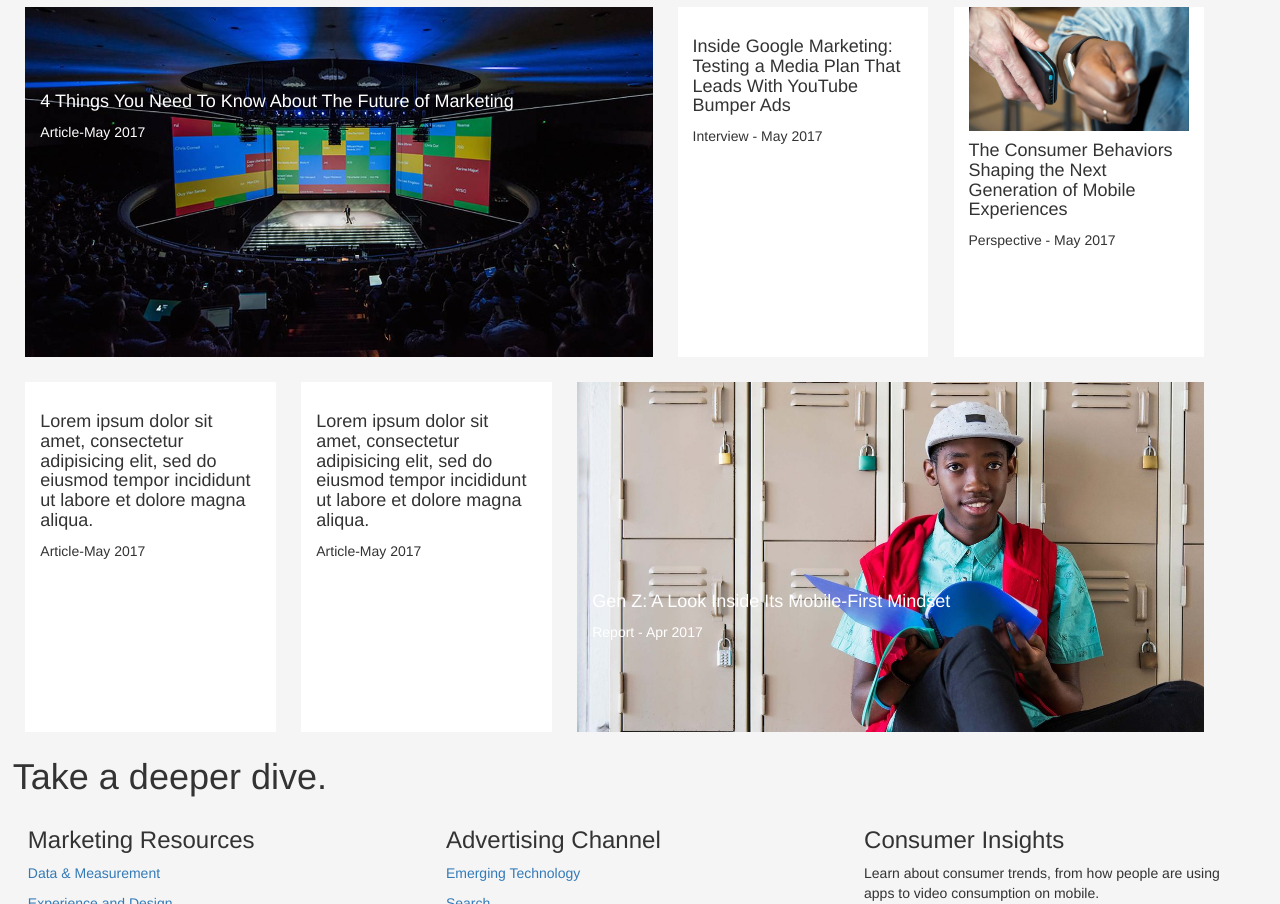
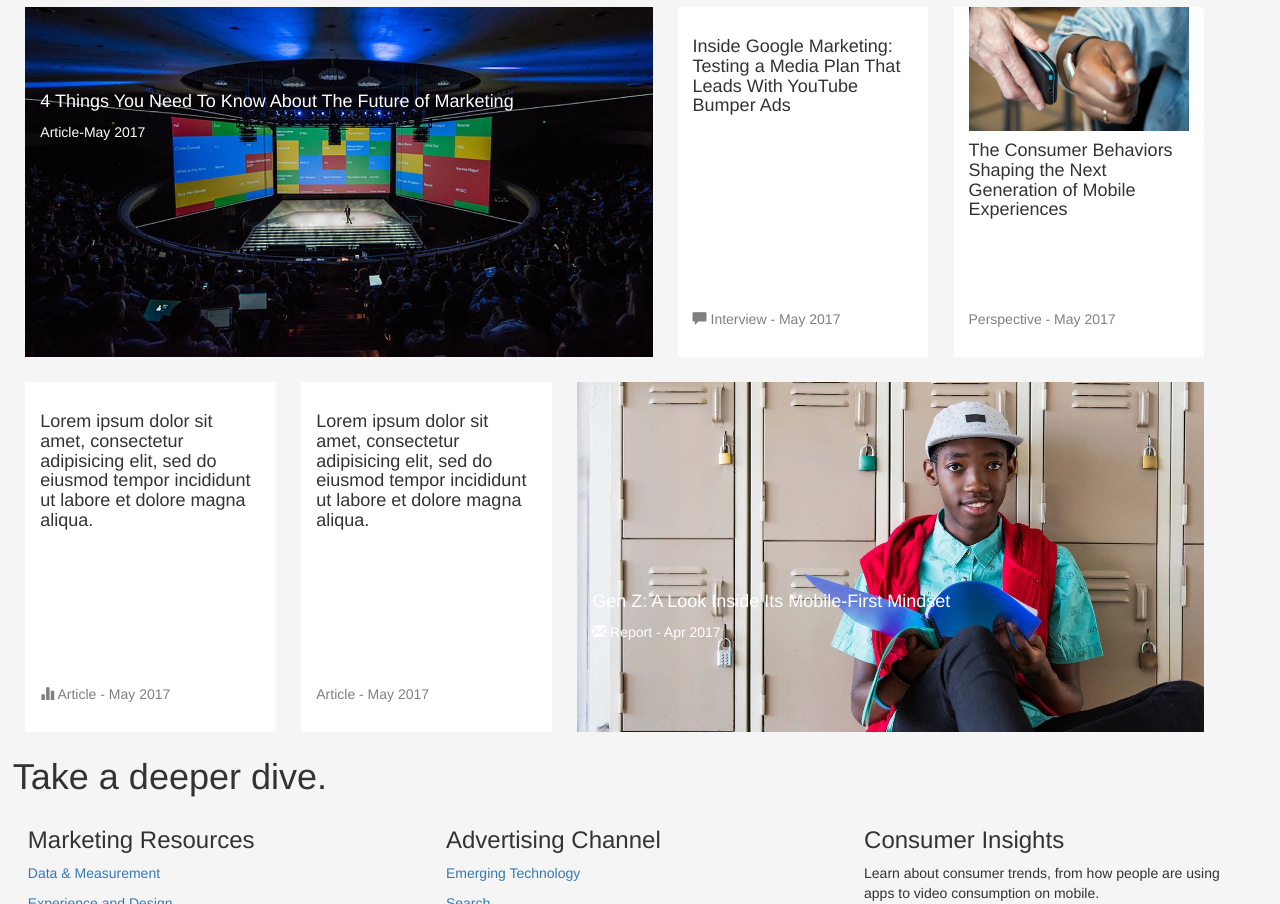
Before and after one commit to ProgramJustin/Think, a plain HTML site: page index.html in a window 1280 px wide. Shown: the part 503-1407 px from the top of the page. Drawn offline with nearby package versions, Linux system fonts and the light colour scheme.

Commit message:
add and style glypicons in the latest trends section

```diff
--- a/css/styles.css
+++ b/css/styles.css
@@ -90,6 +90,15 @@ html, body {
   background-position: center;
   color: white;
 }
+.trends p, .trendsTwo p {
+  color: gray;
+  position: absolute;
+  bottom: 5%;
+
+}
+.school span {
+  color: white;
+}
 .theatre h4, .theatre p {
   position: relative;
   top: 75px;
@@ -97,6 +106,12 @@ html, body {
 .school h4, .school p {
   position: relative;
   top: 200px;
+}
+.theatre .white {
+  color: white;
+}
+.school .white {
+  color: white;
 }
 .smallerTrend {
   background-color: white;
@@ -113,6 +128,7 @@ html, body {
 .fit {
   max-width: 100%;
 }
+
 
 /*--------------------Trends Row Two*------------------*/
 
--- a/index.html
+++ b/index.html
@@ -55,12 +55,12 @@
       <div class="row trends">
         <div class="col-md-6 future theatre">
           <h4>4 Things You Need To Know About The Future of Marketing</h4>
-          <p>Article-May 2017</p>
+          <p class="white">Article-May 2017</p>
         </div>
         <div class="col-md-3 smallerTrend">
           <img class="fit" src="img/youTube.jpg" alt="">
           <h4>Inside Google Marketing: Testing a Media Plan That Leads With YouTube Bumper Ads</h4>
-          <p>Interview - May 2017</p>
+          <p><span class="glyphicon glyphicon-comment"></span> Interview - May 2017</p>
         </div>
         <div class="col-md-3 smallerTrend">
           <img class="fit" src="img/scan.jpg" alt="">
@@ -71,7 +71,7 @@
         <div class="smallerTrendHide col-xs-6">
           <img class="fit" src="img/youTube.jpg" alt="">
           <h4>Inside Google Marketing: Testing a Media Plan That Leads With YouTube Bumper Ads</h4>
-          <p>Interview - May 2017</p>
+          <p><span class="glyphicon glyphicon-comment"></span> Interview - May 2017</p>
         </div>
         <div class="smallerTrendHide col-xs-6">
           <img class="fit" src="img/scan.jpg" alt="">
@@ -87,30 +87,30 @@
         <div class="col-xs-6 col-md-6 smallerTrendHide">
           <img class="fit" src="img/redCouch.png" alt="">
           <h4>Lorem ipsum dolor sit amet, consectetur adipisicing elit, sed do eiusmod tempor incididunt ut labore et dolore magna aliqua.</h4>
-          <p>Article-May 2017</p>
+          <p><span class="glyphicon glyphicon-stats"></span> Article - May 2017</p>
         </div>
 
         <div class="col-xs-6 col-md-6 smallerTrendHide">
           <img class="fit" src="img/exitFlight.jpg" alt="">
           <h4>Lorem ipsum dolor sit amet, consectetur adipisicing elit, sed do eiusmod tempor incididunt ut labore et dolore magna aliqua.</h4>
-          <p>Article-May 2017</p>
+          <p>Article - May 2017</p>
         </div>
 
         <div class="col-md-3 smallerTrend">
           <img class="fit" src="img/redCouch.png" alt="">
           <h4>Lorem ipsum dolor sit amet, consectetur adipisicing elit, sed do eiusmod tempor incididunt ut labore et dolore magna aliqua.</h4>
-          <p>Article-May 2017</p>
+          <p><span class="glyphicon glyphicon-stats"></span> Article - May 2017</p>
         </div>
 
         <div class="col-md-3 smallerTrend">
           <img class="fit" src="img/exitFlight.jpg" alt="">
           <h4>Lorem ipsum dolor sit amet, consectetur adipisicing elit, sed do eiusmod tempor incididunt ut labore et dolore magna aliqua.</h4>
-          <p>Article-May 2017</p>
+          <p>Article - May 2017</p>
         </div>
 
         <div class="col-xs-12 col-md-6 future school">
           <h4>Gen Z: A Look Inside Its Mobile-First Mindset</h4>
-          <p>Report - Apr 2017</p>
+          <p class="white"><span class="glyphicon glyphicon-envelope"></span> Report - Apr 2017</p>
         </div>
       </div>
 
```
